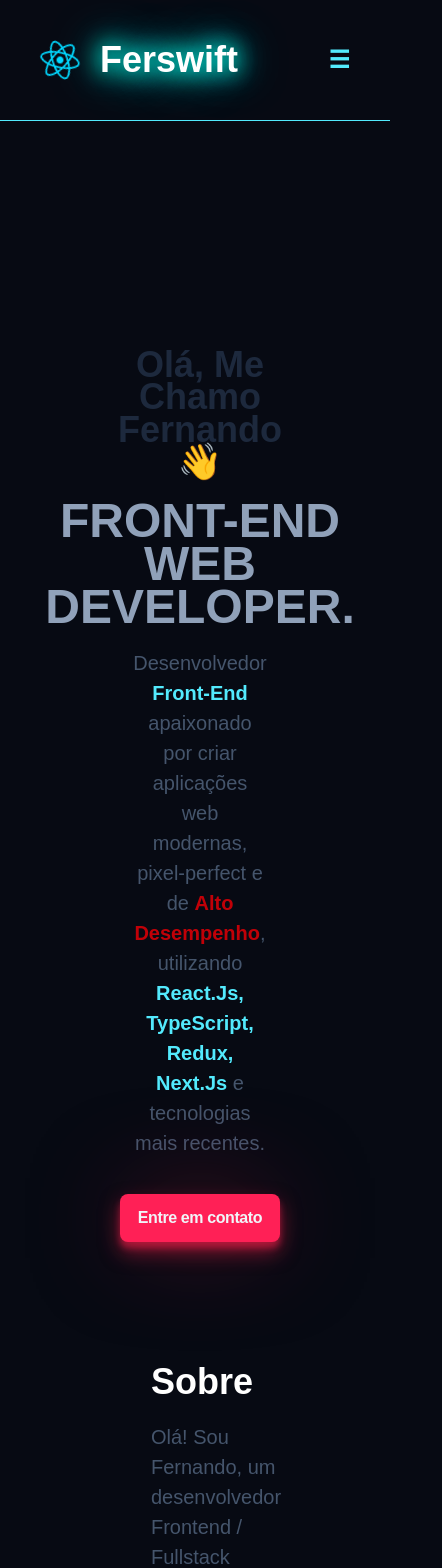
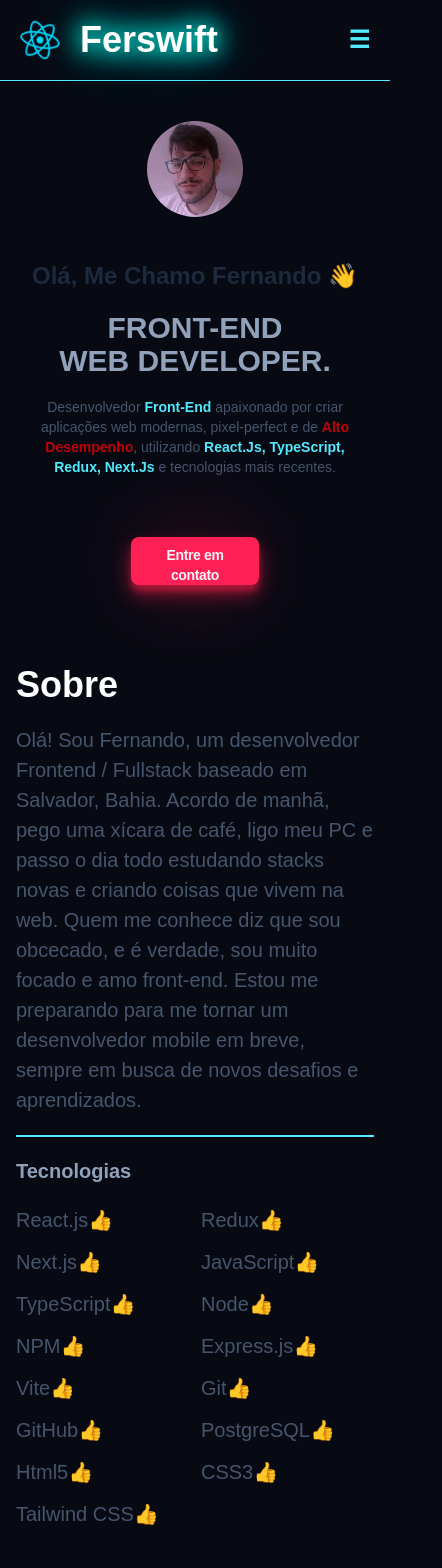
Before and after one commit to ferswift/Portfolio, a React (Vite) app: page / in a window 390 px wide. Shown: the top 1568 px of the page, 442 px wide, since content can reach past the window. Built offline with nearby package versions, Linux system fonts and the light colour scheme; a web font is replaced by a local one.

Commit message:
Subindo alterações em relação a responsividade

```diff
--- a/src/App.jsx
+++ b/src/App.jsx
@@ -12,7 +12,6 @@ export const App = () => {
   return (
     <>
       <NavBar />
-      <div className="flex flex-col mx-50">
       <SectionTop />
       <SectionAbout />
       <Marquee />
@@ -20,7 +19,6 @@ export const App = () => {
       <Projects />
       <Contact />
       <EasterEgg />
-      </div>
       <Footer />
     </>
   );
--- a/src/components/Card.jsx
+++ b/src/components/Card.jsx
@@ -8,14 +8,14 @@ export const Card = ({
 }) => {
   return (
     <div
-      className={`flex justify-center items-center gap-5 ${
-        reverse ? "flex-row-reverse" : ""
+      className={`flex flex-col sm:flex-row justify-center items-center gap-5 ${
+        reverse ? "sm:flex-row-reverse" : ""
       }`}
     >
       <img
         src={image}
         alt={title}
-        className="w-[504px] h-[504px] object-cover block mx-auto transition-transform duration-300 hover:scale-120 rounded-lg"
+        className="w-full sm:w-[504px] h-[504px] object-cover block mx-auto transition-transform duration-300 hover:scale-120 rounded-lg"
       />
       <div className="flex flex-col justify-center items-center gap-5 text-center">
         <h3 className="text-[1.5rem] text-white font-bold">{title}</h3>
@@ -26,7 +26,7 @@ export const Card = ({
             href={githubLink}
             target="_blank"
             rel="noopener noreferrer"
-            className="inline-block font-semibold no-underline tracking-tight py-2 px-4 rounded-lg transition-transform duration-300 ease-in-out hover:translate-y-[-4px] bg-blue-700 text-slate-100 shadow-[0_10px_20px_rgba(0,0,255,0.5),0_6px_6px_rgba(0,0,255,0.5),0_0_100px_-10px_rgba(0,0,255,0.5)]"
+            className="flex justify-center w-full font-semibold no-underline tracking-tight py-2 px-4 rounded-lg transition-transform duration-300 ease-in-out hover:translate-y-[-4px] bg-blue-700 text-slate-100 shadow-[0_10px_20px_rgba(0,0,255,0.5),0_6px_6px_rgba(0,0,255,0.5),0_0_100px_-10px_rgba(0,0,255,0.5)]"
           >
             GitHub
           </a>
--- a/src/components/HighlightedProject.jsx
+++ b/src/components/HighlightedProject.jsx
@@ -1,6 +1,6 @@
 export const HighlightedProject = () => {
   return (
-    <section className="my-20 px-4">
+    <section className="flex flex-col items-center justify-center gap-4 my-20 px-4 ">
       <h3 className="text-[1.5rem] text-cyan-300 capitalize">
         Projeto Destacado
       </h3>
@@ -19,7 +19,7 @@ export const HighlightedProject = () => {
         aplicações escaláveis.
       </p>
 
-      <div className="flex flex-col md:flex-row gap-8 mb-10">
+      <div className="flex flex-col md:flex-row gap-15 mb-10">
         <div>
           <h2 className="text-2xl text-white font-bold mb-2">Tech Stack</h2>
           <ul className="text-[1.25rem] text-slate-600">React.js</ul>
@@ -36,22 +36,22 @@ export const HighlightedProject = () => {
 
       <div className="flex flex-wrap gap-4 justify-center">
         <img
-          className="w-full sm:w-[90%] h-auto object-cover transition-transform duration-300 hover:scale-105"
+          className="w-full sm:w-[90%] md:w-[45%] lg:w-[22%] h-auto object-cover transition-transform duration-300 hover:scale-105"
           src="/images/React-essentials.png"
           alt="React Essentials Screenshot 1"
         />
         <img
-          className="w-full sm:w-[90%] h-auto object-cover transition-transform duration-300 hover:scale-105"
+          className="w-full sm:w-[90%] md:w-[45%] lg:w-[22%] h-auto object-cover transition-transform duration-300 hover:scale-105"
           src="/images/React-essentials2.png"
           alt="React Essentials Screenshot 2"
         />
         <img
-          className="w-full sm:w-[90%] h-auto object-cover transition-transform duration-300 hover:scale-105"
+          className="w-full sm:w-[90%] md:w-[45%] lg:w-[22%] h-auto object-cover transition-transform duration-300 hover:scale-105"
           src="/images/React-essentials3.png"
           alt="React Essentials Screenshot 3"
         />
         <img
-          className="w-full sm:w-[90%] h-auto object-cover transition-transform duration-300 hover:scale-105"
+          className="w-full sm:w-[90%] md:w-[45%] lg:w-[22%] h-auto object-cover transition-transform duration-300 hover:scale-105"
           src="/images/React-essentials4.png"
           alt="React Essentials Screenshot 4"
         />
--- a/src/components/Marquee.jsx
+++ b/src/components/Marquee.jsx
@@ -40,11 +40,16 @@ const icons = [
 
 export const Marquee = () => {
   return (
-    <div className="overflow-hidden w-full mt-10 animate-pulse">
-      <div className="flex gap-8 animate-marquee mx-2">
+    <div className="flex justify-center items-center overflow-hidden w-full mt-10 animate-pulse">
+      <div className="flex gap-8 flex-wrap justify-center animate-marquee mx-2">
         {/* Primeira parte dos ícones */}
         {icons.map((icon) => (
-          <img key={icon} src={icon} alt="techs logo" className="w-15 h-15" />
+          <img
+            key={icon.id}
+            src={icon}
+            alt="techs logo"
+            className="w-12 h-12 sm:w-16 sm:h-16 md:w-20 md:h-20 lg:w-24 lg:h-24 xl:w-28 xl:h-28 transition-all duration-300 hover:scale-110"
+          />
         ))}
       </div>
     </div>
--- a/src/components/NavBar.jsx
+++ b/src/components/NavBar.jsx
@@ -10,7 +10,7 @@ export const NavBar = () => {
   };
 
   return (
-    <nav className="flex justify-between items-center p-10 text-xl text-cyan-300 font-semibold border-b border-cyan-300">
+    <nav className="flex justify-between items-center p-5 md:p-10 text-xl text-cyan-300 font-semibold border-b border-cyan-300 relative">
       <Logo />
       <div className="hidden md:flex gap-5 items-center">
         <Link
@@ -35,21 +35,21 @@ export const NavBar = () => {
       </div>
 
       <button
-        className="md:hidden"
+        className="md:hidden text-2xl"
         onClick={toggleMenu}
         aria-label="Toggle menu"
       >
-        <button className="text-2xl">{isMenuOpen ? "X" : "☰"}</button>
+        {isMenuOpen ? "X" : "☰"}
       </button>
 
       {isMenuOpen && (
-        <div className="md:hidden absolute top-0 right-0 bg-slate-900 w-full p-10 border-1">
+        <div className="absolute top-0 right-0 bg-slate-900 w-full p-10 border-1">
           <div className="flex justify-end">
             <button className="text-2xl text-cyan-300" onClick={toggleMenu}>
               X
             </button>
           </div>
-          <div className="flex justify-center gap-5 items-center ">
+          <div className="flex flex-col justify-center items-center gap-5 mt-10">
             <Link
               to="about"
               smooth={true}
--- a/src/components/SectionAbout.jsx
+++ b/src/components/SectionAbout.jsx
@@ -4,11 +4,11 @@ export const SectionAbout = () => {
   return (
     <section
       id="about"
-      className="flex flex-col md:flex-row items-center gap-10 px-4 py-10 text-[1.25rem] text-slate-600"
+      className="flex justify-center flex-col items-center md:flex-row gap-10 px-4 py-10 text-[1.25rem] text-slate-600"
     >
-      <div className="flex flex-col gap-5 max-w-[50rem]">
+      <div className="flex flex-col gap-5 max-w-[50rem] w-full">
         <h1 className="text-4xl md:text-5xl font-bold text-white">Sobre</h1>
-        <p className="max-w-[50rem] border-b-2 border-cyan-300 pb-5">
+        <p className="border-b-2 border-cyan-300 pb-5">
           Olá! Sou Fernando, um desenvolvedor Frontend / Fullstack baseado em
           Salvador, Bahia. Acordo de manhã, pego uma xícara de café, ligo meu PC
           e passo o dia todo estudando stacks novas e criando coisas que vivem
@@ -19,7 +19,7 @@ export const SectionAbout = () => {
         </p>
         <div className="flex flex-col gap-5">
           <h2 className="text-xl text-slate-400 font-bold">Tecnologias</h2>
-          <ul className="grid grid-cols-2 sm:grid-cols-2 gap-3">
+          <ul className="grid grid-cols-2 sm:grid-cols-3 md:grid-cols-4 gap-3">
             <li>React.js👍</li>
             <li>Redux👍</li>
             <li>Next.js👍</li>
@@ -38,11 +38,12 @@ export const SectionAbout = () => {
           </ul>
         </div>
       </div>
+
       <div className="flex items-center justify-center mt-10 md:mt-0">
         <img
           src={avatar}
           alt="avatar"
-          className="w-40 h-40 sm:w-52 sm:h-52 md:w-110 md:h-110 rounded-full"
+          className="w-40 h-40 sm:w-52 sm:h-52 md:w-64 md:h-64 lg:w-72 lg:h-72 rounded-full object-cover" // Ajuste para imagem responsiva
         />
       </div>
     </section>
--- a/src/components/SectionTop.jsx
+++ b/src/components/SectionTop.jsx
@@ -3,21 +3,21 @@ import { Button } from "./Button";
 
 export const SectionTop = () => {
   return (
-    <section className="flex flex-col items-center gap-5 text-center my-20">
+    <section className="flex flex-col items-center gap-5 text-center my-10 sm:my-20 px-4">
       <img
         src={avatar}
         alt="avatar"
-        className="rounded-full w-32 h-32 md:w-48 md:h-48" // Ajuste de tamanho responsivo
+        className="rounded-full w-24 h-24 sm:w-32 sm:h-32 md:w-40 md:h-40 lg:w-48 lg:h-48 xl:w-56 xl:h-56 object-cover mb-6 max-w-full"
       />
-      <h2 className="leading-[0.9] text-4xl text-slate-800 font-bold">
+      <h2 className="text-2xl sm:text-3xl md:text-4xl lg:text-5xl xl:text-6xl text-slate-800 font-bold leading-tight">
         Olá, Me Chamo Fernando 👋
       </h2>
-      <h1 className="uppercase text-5xl md:text-9xl leading-[0.9] font-bold text-slate-400">
+      <h1 className="uppercase text-3xl sm:text-4xl md:text-5xl lg:text-6xl xl:text-7xl leading-[1.1] font-bold text-slate-400">
         front-end
         <br />
         Web Developer.
       </h1>
-      <p className="text-[1.25rem] text-slate-600 chil max-w-[70rem] px-4 sm:px-8">
+      <p className="text-sm sm:text-base md:text-lg lg:text-xl xl:text-2xl text-slate-600 max-w-full sm:max-w-3xl lg:max-w-4xl xl:max-w-5xl px-2 sm:px-4 lg:px-6 mb-6">
         Desenvolvedor{" "}
         <span className="text-cyan-300 font-bold capitalize">Front-End </span>
         apaixonado por criar aplicações web modernas, pixel-perfect e de{" "}
@@ -31,7 +31,7 @@ export const SectionTop = () => {
         e tecnologias mais recentes.
       </p>
       <Button
-        className="w-[10rem] h-[3rem] mt-4" // Ajuste de altura
+        className="w-32 sm:w-40 md:w-48 lg:w-56 h-12 mt-4 text-sm sm:text-base"
         onClick={() =>
           (window.location.href =
             "mailto:fernando@gmail.com?subject=Contato via Portfólio&body=Olá, gostaria de falar sobre...")
```
Also changed, not shown: src/components/Projects.jsx (+4 -18 lines). Lines whose indentation alone changed are shown as unchanged.
